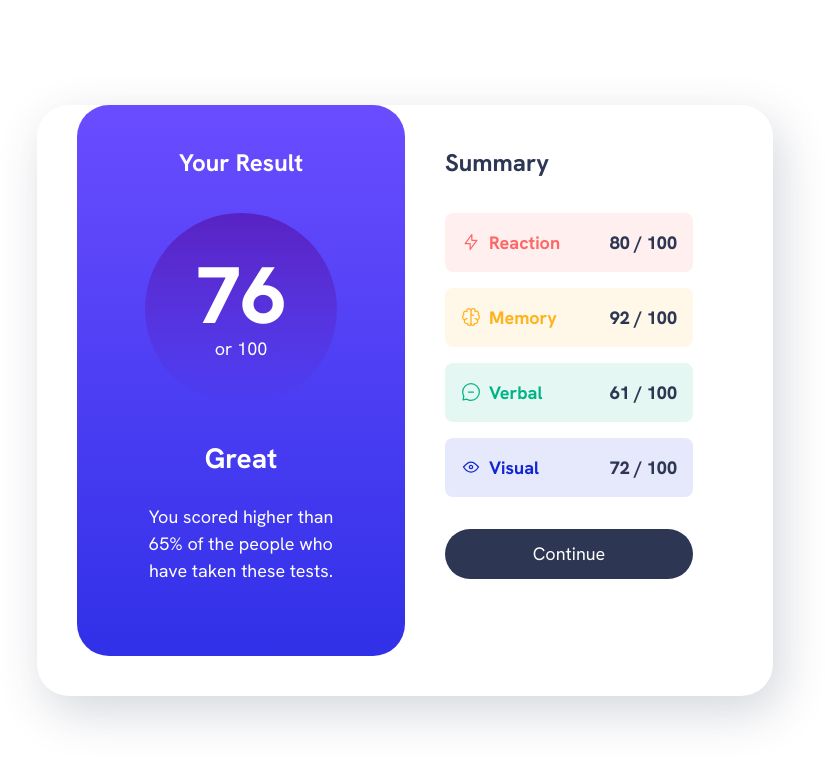
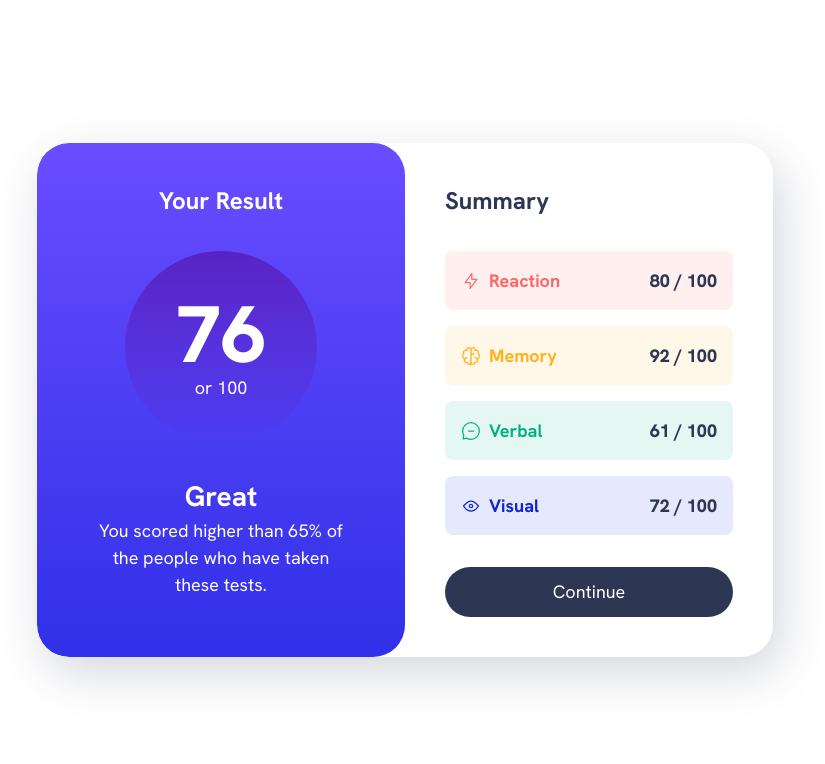
Before and after one commit to KyleA99/results-summary-component, a plain HTML site: page index.html in a window 1280 px wide. Shown: the whole page, without its empty margins (235-1060 px from the left). Drawn offline with Linux system fonts and the light colour scheme.

Commit message:
Refactor margins and paddings

```diff
--- a/styles.css
+++ b/styles.css
@@ -130,7 +130,6 @@ body {
 .section-title {
     font-weight: var(--fw-bold);
     font-size: var(--fs-600);
-    margin-top: 2.5rem;
 }
 
 .continue-button {
@@ -150,7 +149,6 @@ body {
 .results-summary-container {
     border-radius: var(--border-radius);
     max-width: 46rem;
-    padding: 0 var(--padding) var(--padding);
 
     /* Makes it easy to have two columns for larger screen sizes */
     display: grid;
@@ -185,15 +183,14 @@ body {
     color: var(--clr-neutral-100);
     font-size: var(--fs-700);
     font-weight: var(--fw-bold);
-    margin-bottom: 1.5rem
 }
 
 .result-percentile {
     width: 60%;
-    margin: 0 auto 2rem;
+    margin: 0 auto;
 }
 
-.summary {
+.summary-container {
     padding: var(--padding);
 }
 
@@ -244,10 +241,6 @@ body {
         place-items: center;
     }
 
-    .section-title {
-        margin-top: 0;
-    }
-
     .results-summary-container {
         margin-inline: 1rem;
         /* Expands to two columns larger screen sizes */
```
